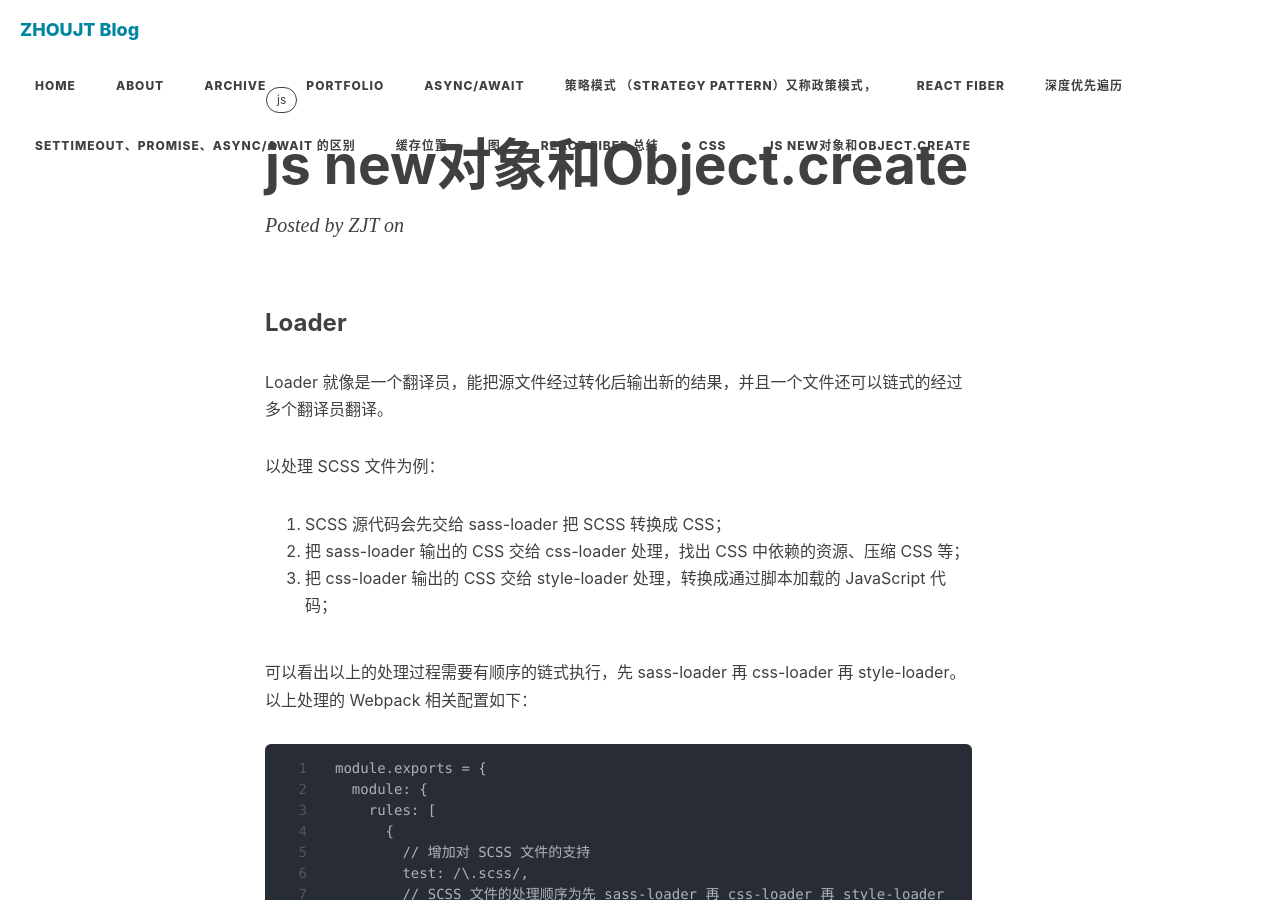
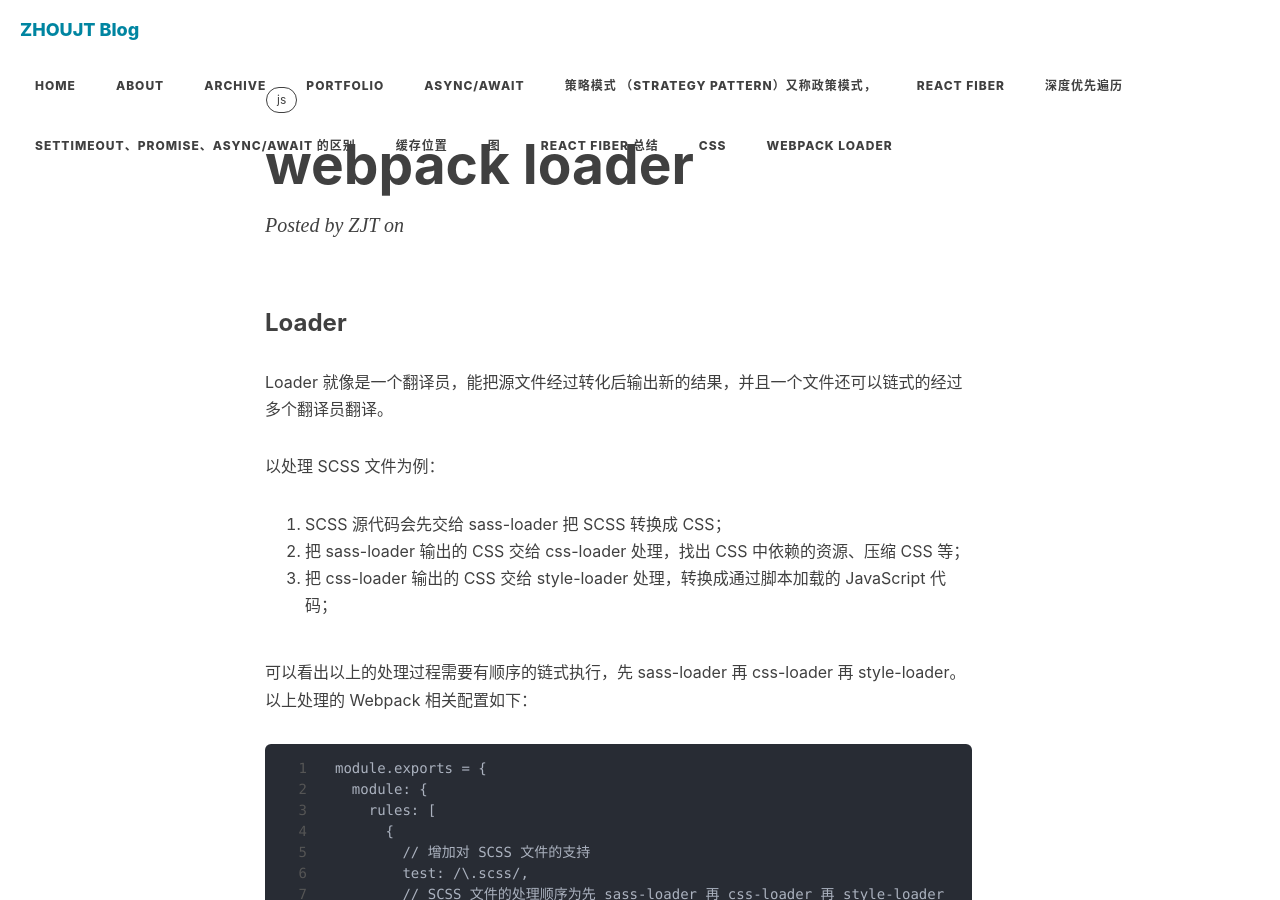
Before and after one commit to juntaozhou05/juntaozho05.github.io, a Jekyll site: the page built from js/total/core/webpaxck/webpack-loader.md, in a window 1280 px wide and 900 px high. Built offline with Jekyll 4.4.1, drawn with Linux system fonts in a browser that asks for light colours; nearby versions of some CDN libraries; our own code applies the rules of GitHub Pages for plain Markdown files; comment, search, counter and statistics services are not loaded.

Commit message:
change file

```diff
--- a/js/total/core/webpaxck/webpack-loader.md
+++ b/js/total/core/webpaxck/webpack-loader.md
@@ -1,6 +1,6 @@
 ---
 layout: post
-title: "js new对象和Object.create"
+title: "webpack loader"
 subtitle: ""
 author: "ZJT"
 header-style: text
```
